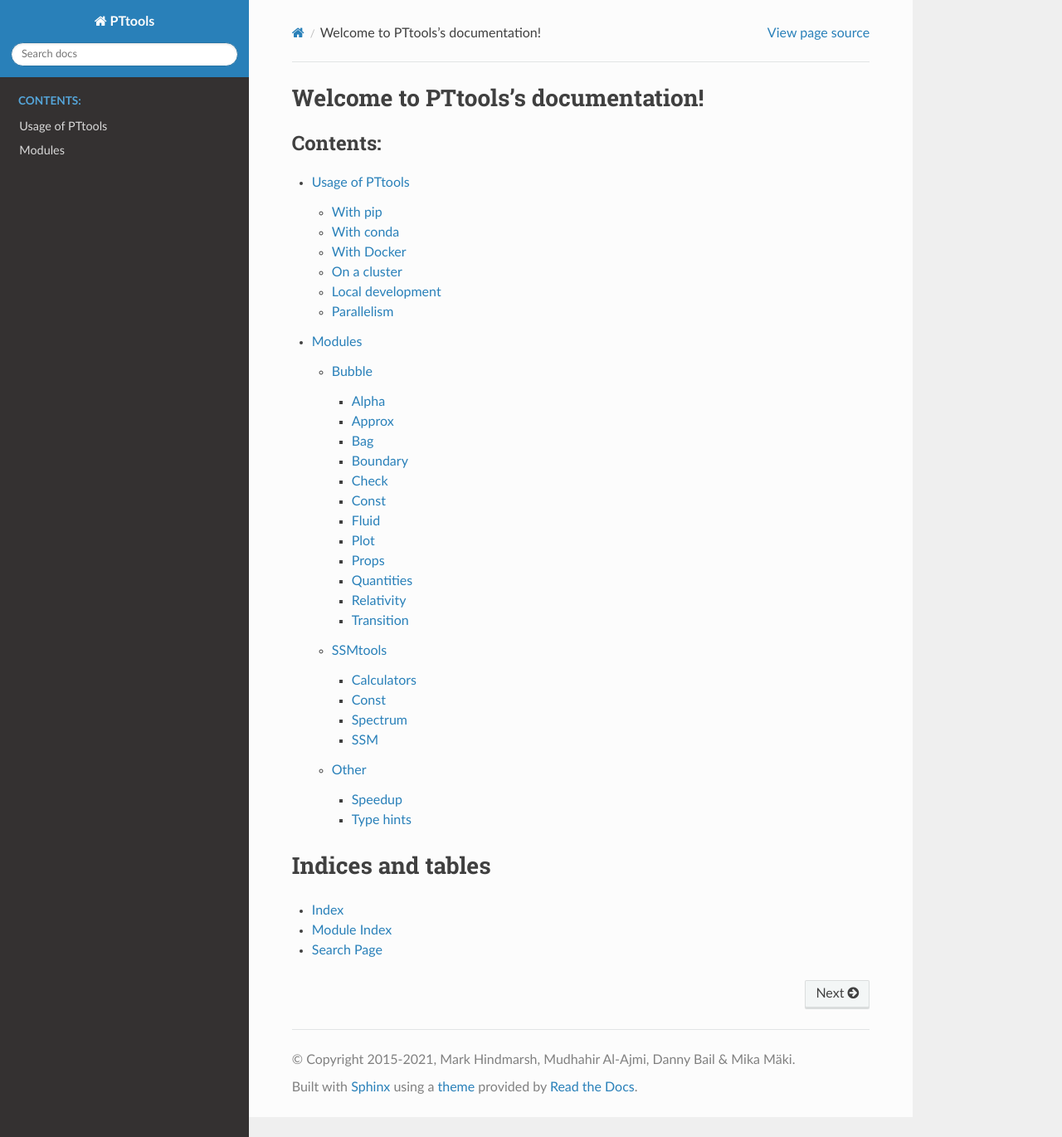
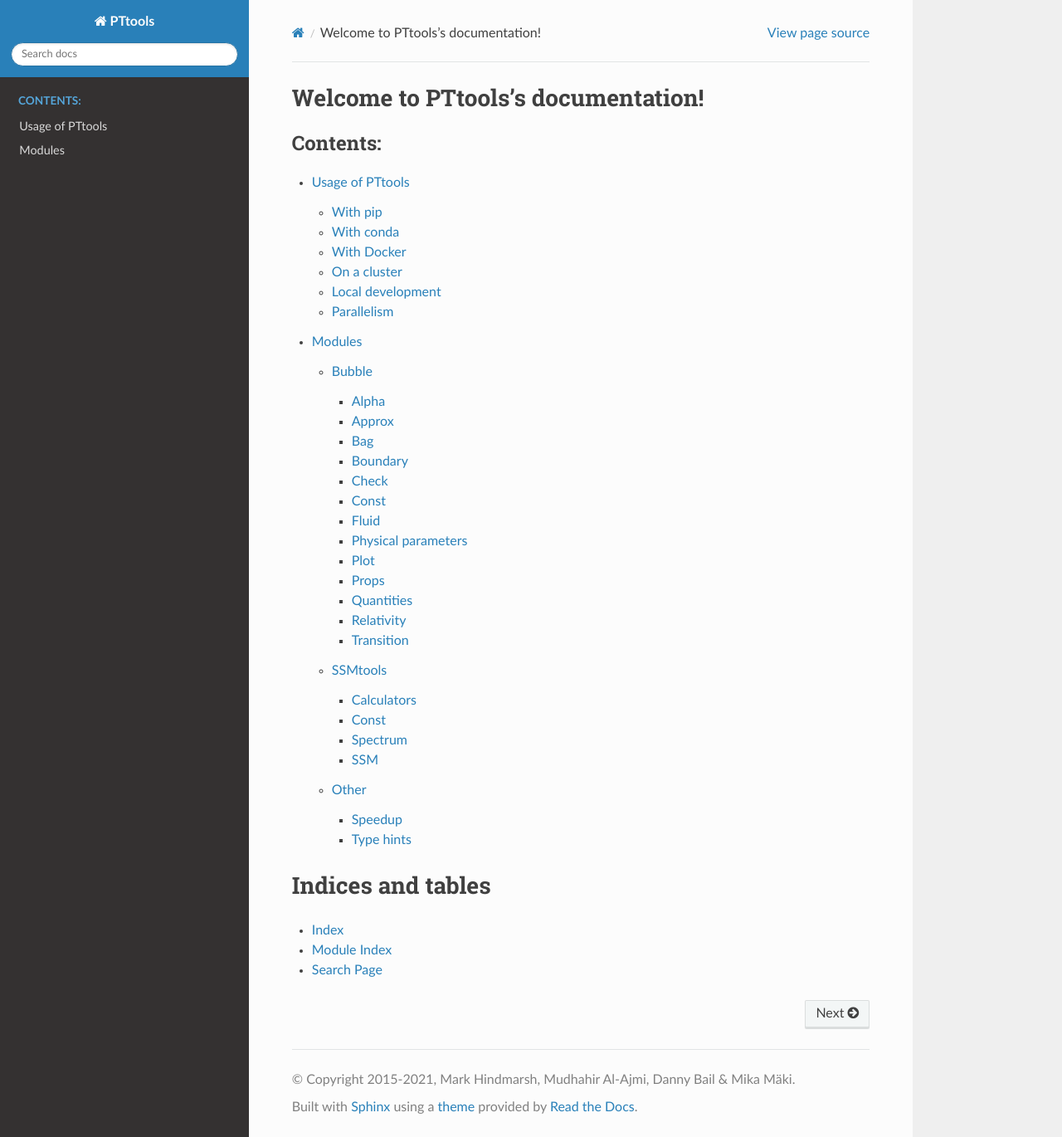
Before and after one commit to CFT-HY/pttools, a Sphinx documentation site: the page built from docs/index.rst, in a window 1280 px wide and 1370 px high. Shown: the whole window at 83% size. Built offline with Sphinx 7.4.7 and the Read the Docs theme 2.0.0, drawn with Linux system fonts in a browser that asks for light colours.

Commit message:
Add documentation for physical params

```diff
--- a/docs/modules/bubble.rst
+++ b/docs/modules/bubble.rst
@@ -30,6 +30,10 @@
 -----
 .. automodule:: pttools.bubble.fluid
 
+Physical parameters
+-------------------
+.. automodule:: pttools.bubble.physical_params
+
 Plot
 ----
 .. automodule:: pttools.bubble.plot
```
